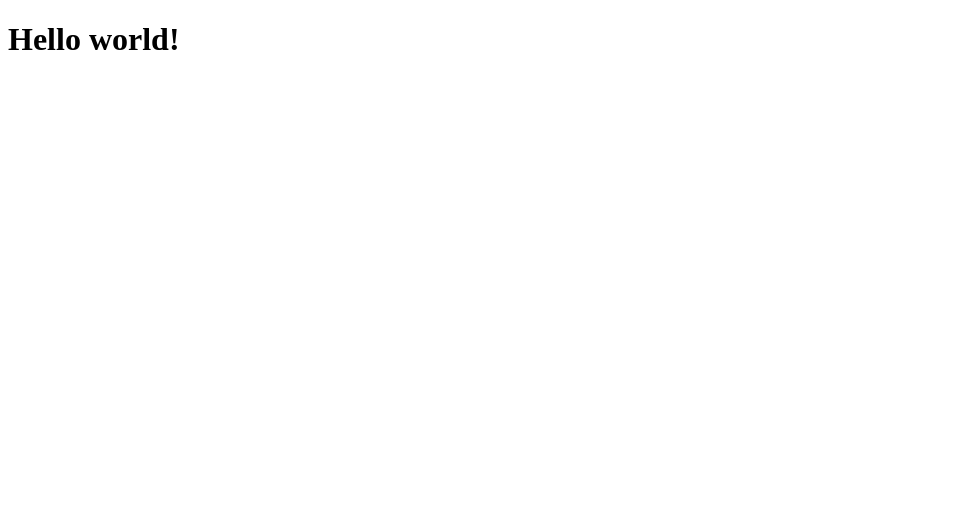
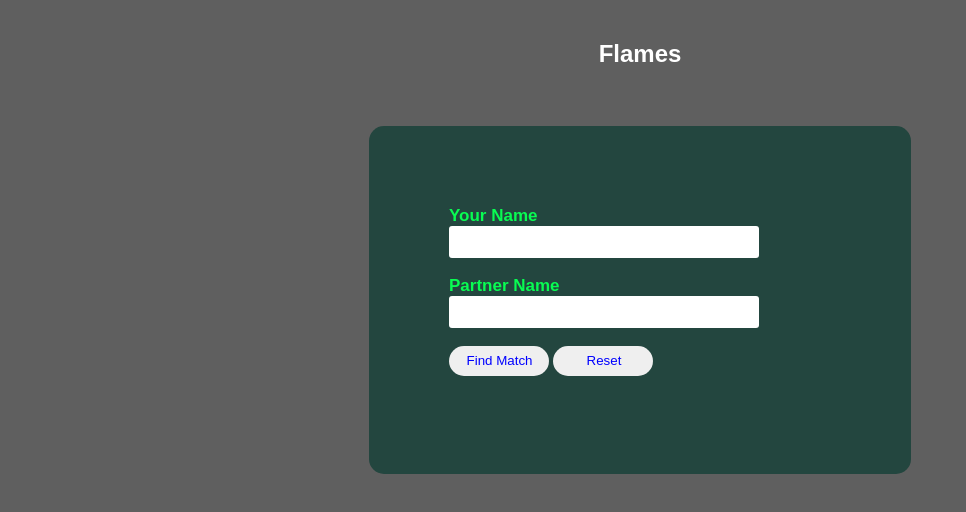
Before and after one commit to ananthmgk/flames-app, a plain HTML site: page index.html in a window 1280 px wide. Shown: the whole page, without its empty margins (0-966 px from the left). Drawn offline with Linux system fonts and the light colour scheme.

Commit message:
Added css and completed v1 integration of the app

```diff
--- /dev/null
+++ b/css/main.css
@@ -0,0 +1,61 @@
+    body
+    {
+        margin: 0;
+        padding: 0;
+        background-color:#242524ba;
+        font-family: 'Arial';
+    }
+    #main{
+            width: 382px;
+            overflow: hidden;
+            margin: auto;
+            margin: 20 0 0 450px;
+            padding: 80px;
+            background: #23463f;
+            border-radius: 15px ;
+
+    }
+    h2{
+        text-align: center;
+        color: white;
+        padding: 20px;
+    }
+    label{
+        color: #08ff52fb;
+        font-size: 17px;
+    }
+    #name1{
+        width: 300px;
+        height: 30px;
+        border: none;
+        border-radius: 3px;
+        padding-left: 8px;
+    }
+    #name2{
+        width: 300px;
+        height: 30px;
+        border: none;
+        border-radius: 3px;
+        padding-left: 8px;
+
+    }
+    #find{
+        width: 100px;
+        height: 30px;
+        border: none;
+        border-radius: 17px;
+        padding-left: 7px;
+        color: blue;
+    }
+    #reset{
+        width: 100px;
+        height: 30px;
+        border: none;
+        border-radius: 17px;
+        padding-left: 7px;
+        color: blue;
+    }
+
+    #result {
+        color: #08ff52fb;
+    }
--- a/index.html
+++ b/index.html
@@ -5,11 +5,45 @@
     <meta http-equiv='X-UA-Compatible' content='IE=edge'>
     <title>Flames App</title>
     <meta name='viewport' content='width=device-width, initial-scale=1'>
-    <!-- <link rel='stylesheet' type='text/css' media='screen' href='main.css'> -->
+    <link rel='stylesheet' type='text/css' media='screen' href='css/main.css'>
     <script src='js/main.js'></script>
+    <script type="text/javascript">
+        function findMatch() {
+            let name1 = document.getElementById('name1').value;
+            let name2 = document.getElementById('name2').value;
+            if (!name1 || !name2) {
+                alert('Please enter your name and your partner name to find match');
+                return;
+            }
+            let matchResult = flames(name1, name2);
+            let resultElement = document.getElementById('result');
+            resultElement.innerHTML = `<h3> Your match result is "${matchResult}" </h3>` ;
+        }
+        function reset() {
+            document.getElementById('name1').value = "";
+            document.getElementById('name2').value = "";
+            document.getElementById('result').innerHTML = "";
+        }
+    </script>
 </head>
 <body>
-    <h1> Hello world! </h1>
-
+    <h2>Flames</h2><br>
+    <div id="main">
+        <label><b>Your Name
+        </b>
+        </label>
+        <input type="text" name="name1" id="name1">
+        <br><br>
+        <label><b>Partner Name
+        </b>
+        </label>
+        <input type="text" name="name2" id="name2">
+        <br><br>
+        <input type="button" onclick="findMatch()" name="find" id="find" value="Find Match">
+        <input type="button" onclick="reset()" name="reset" id="reset" value="Reset">
+        <br><br>
+        <div id="result">
+        </div>
+    </div>
 </body>
 </html>
```
